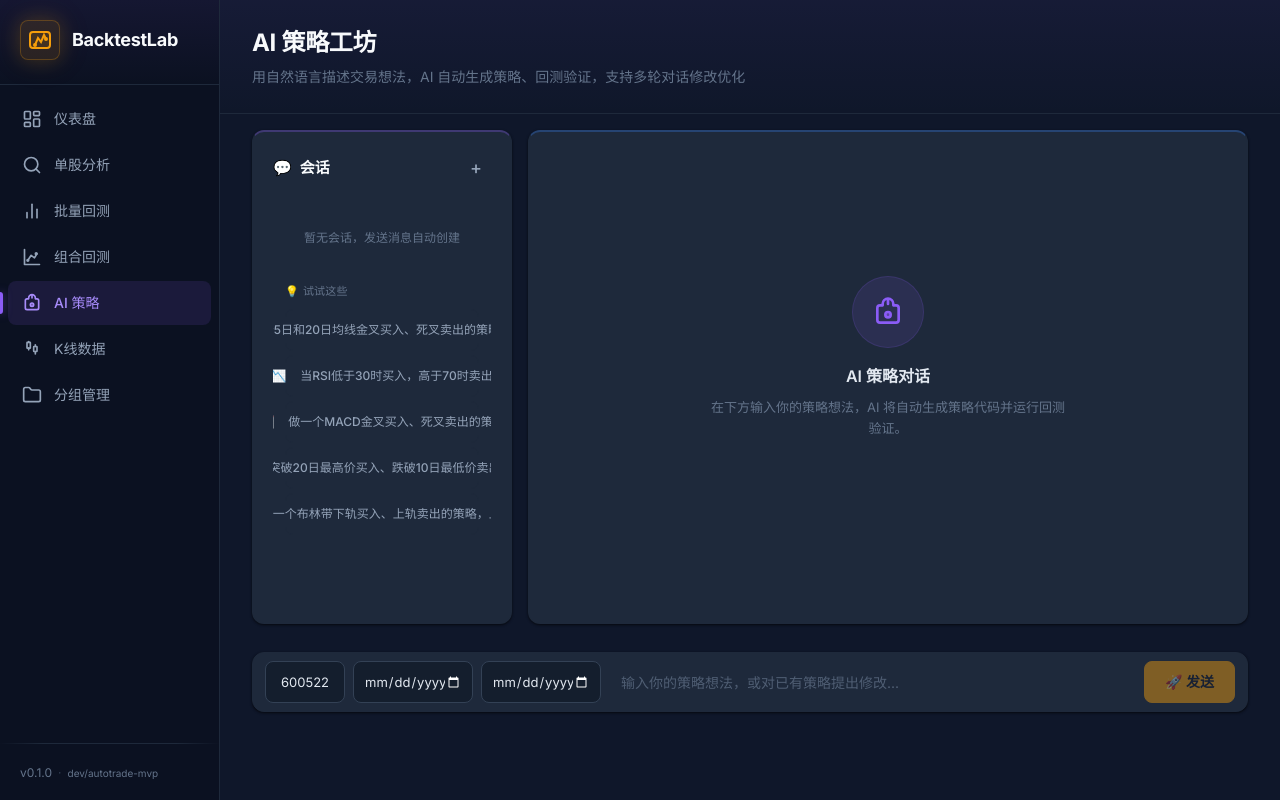
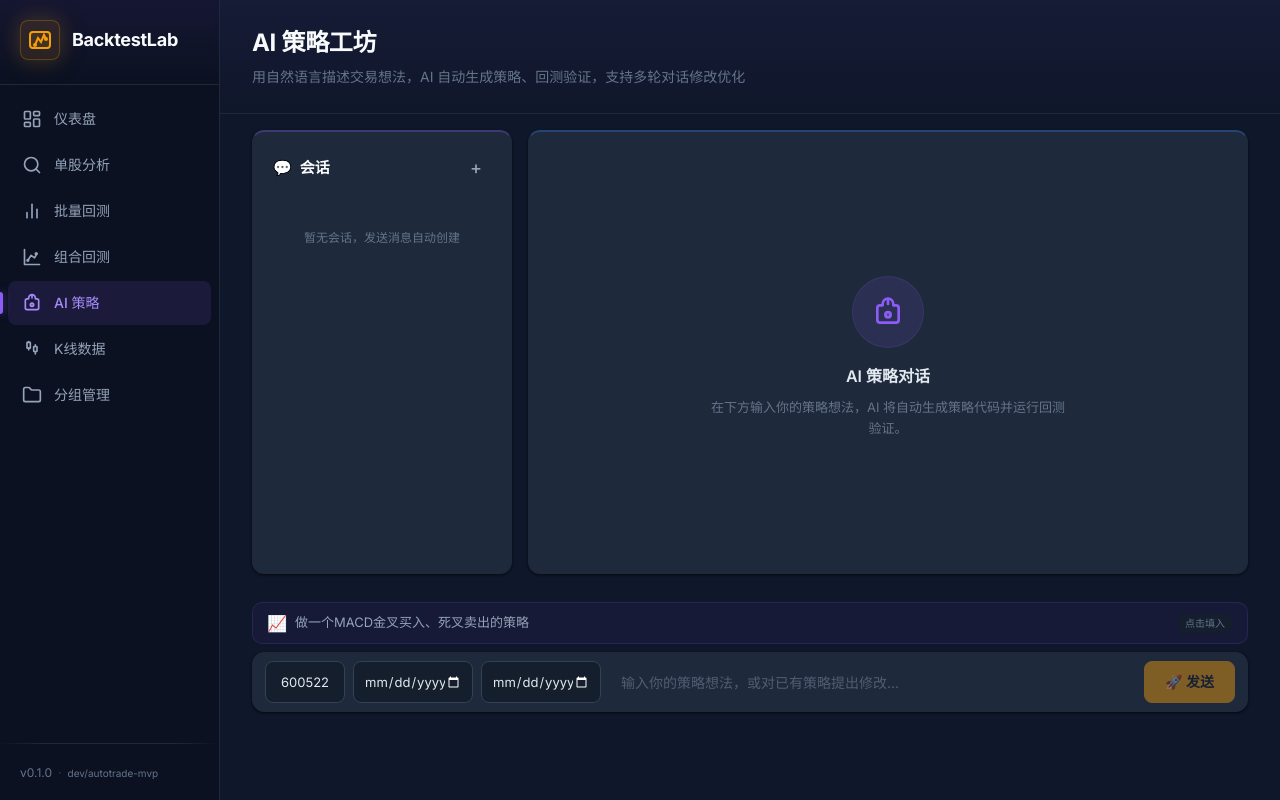
Before and after one commit to huangazazaz/AutoReview, a React (Vite) app in the folder web/: page /ai-strategy in a window 1280 px wide. Built offline with nearby package versions, Linux system fonts and the light colour scheme.

Commit message:
feat: move prompt carousel above input, auto-scroll every 2s, click to fill

```diff
--- a/web/src/components/ChatInput.tsx
+++ b/web/src/components/ChatInput.tsx
@@ -13,14 +13,38 @@ interface ChatInputProps {
   onFillConsumed?: () => void
 }
 
+const EXAMPLE_PROMPTS = [
+  { icon: '📊', text: '做一个5日和20日均线金叉买入、死叉卖出的策略，止损5%' },
+  { icon: '📉', text: '当RSI低于30时买入，高于70时卖出' },
+  { icon: '📈', text: '做一个MACD金叉买入、死叉卖出的策略' },
+  { icon: '🐢', text: '做一个突破20日最高价买入、跌破10日最低价卖出的海龟策略' },
+  { icon: '📐', text: '做一个布林带下轨买入、上轨卖出的策略，止损3%' },
+]
+
 export default function ChatInput({
   symbol, startDate, endDate,
   onSymbolChange, onStartDateChange, onEndDateChange,
   onSend, disabled, fillText, onFillConsumed,
 }: ChatInputProps) {
   const [input, setInput] = useState('')
+  const [promptIndex, setPromptIndex] = useState(0)
+  const [isLeaving, setIsLeaving] = useState(false)
   const consumedRef = useRef<string | undefined>()
+  const timerRef = useRef<ReturnType<typeof setInterval>>()
 
+  // Auto-rotate prompts every 2s
+  useEffect(() => {
+    timerRef.current = setInterval(() => {
+      setIsLeaving(true)
+      setTimeout(() => {
+        setPromptIndex(i => (i + 1) % EXAMPLE_PROMPTS.length)
+        setIsLeaving(false)
+      }, 300)
+    }, 2000)
+    return () => clearInterval(timerRef.current)
+  }, [])
+
+  // External fill via onPromptFill prop
   useEffect(() => {
     if (fillText && fillText !== consumedRef.current) {
       consumedRef.current = fillText
@@ -43,7 +67,43 @@ export default function ChatInput({
     }
   }
 
+  const handlePromptClick = useCallback((text: string) => {
+    setInput(text)
+  }, [])
+
+  const current = EXAMPLE_PROMPTS[promptIndex]
+
   return (
+    <div>
+      {/* ── 滚动提示轮播 ── */}
+      <button
+        onClick={() => handlePromptClick(current.text)}
+        title="点击填入输入框"
+        style={{
+          width: '100%', textAlign: 'left', marginBottom: 8, fontSize: 13,
+          padding: '8px 14px', lineHeight: 1.5, cursor: 'pointer',
+          background: 'rgba(139,92,246,0.06)',
+          border: '1px solid rgba(139,92,246,0.15)',
+          borderRadius: 'var(--radius-md)',
+          color: 'var(--text-secondary)',
+          fontFamily: 'var(--font-sans)',
+          display: 'flex', alignItems: 'center', gap: 8,
+          opacity: isLeaving ? 0 : 1,
+          transform: isLeaving ? 'translateY(-6px)' : 'translateY(0)',
+          transition: 'opacity 0.25s ease, transform 0.25s ease',
+        }}
+      >
+        <span style={{ fontSize: 16, flexShrink: 0 }}>{current.icon}</span>
+        <span style={{ flex: 1 }}>{current.text}</span>
+        <span style={{
+          fontSize: 10, color: 'var(--text-muted)', flexShrink: 0,
+          background: 'var(--bg-input)', padding: '2px 8px', borderRadius: 10,
+        }}>
+          点击填入
+        </span>
+      </button>
+
+      {/* ── 输入区 ── */}
       <div style={{
         display: 'flex', gap: 8, alignItems: 'flex-end',
         background: 'var(--bg-card)', padding: '8px 12px',
@@ -84,5 +144,6 @@ export default function ChatInput({
           {disabled ? '⏳' : '🚀 发送'}
         </button>
       </div>
+    </div>
   )
 }
--- a/web/src/components/ChatSessionList.tsx
+++ b/web/src/components/ChatSessionList.tsx
@@ -6,19 +6,10 @@ interface ChatSessionListProps {
   onSelect: (sessionId: string) => void
   onNew: () => void
   onDelete: (sessionId: string) => void
-  onPromptFill?: (text: string) => void
 }
 
-const EXAMPLE_PROMPTS = [
-  { icon: '📊', text: '做一个5日和20日均线金叉买入、死叉卖出的策略，止损5%' },
-  { icon: '📉', text: '当RSI低于30时买入，高于70时卖出' },
-  { icon: '📈', text: '做一个MACD金叉买入、死叉卖出的策略' },
-  { icon: '🐢', text: '做一个突破20日最高价买入、跌破10日最低价卖出的海龟策略' },
-  { icon: '📐', text: '做一个布林带下轨买入、上轨卖出的策略，止损3%' },
-]
-
 export default function ChatSessionList({
-  sessions, activeSessionId, onSelect, onNew, onDelete, onPromptFill,
+  sessions, activeSessionId, onSelect, onNew, onDelete,
 }: ChatSessionListProps) {
   return (
     <div className="card card-accent" style={{
@@ -71,26 +62,6 @@ export default function ChatSessionList({
             </div>
           ))
         )}
-
-        <div style={{ marginTop: 16 }}>
-          <label className="form-label" style={{
-            marginBottom: 8, display: 'flex', alignItems: 'center', gap: 4,
-            fontSize: 11, color: 'var(--text-muted)',
-          }}>
-            <span>💡</span> 试试这些
-          </label>
-          {EXAMPLE_PROMPTS.map((p, i) => (
-            <button key={i} className="btn btn-ghost"
-              style={{
-                width: '100%', textAlign: 'left', marginBottom: 4, fontSize: 12,
-                padding: '8px 10px', lineHeight: 1.5,
-                border: '1px solid var(--border-light)', borderRadius: 'var(--radius)',
-              }}
-              onClick={() => { onNew(); onPromptFill?.(p.text) }}>
-              <span style={{ marginRight: 6 }}>{p.icon}</span>{p.text}
-            </button>
-          ))}
-        </div>
       </div>
     </div>
   )
--- a/web/src/pages/AIStrategy.tsx
+++ b/web/src/pages/AIStrategy.tsx
@@ -209,7 +209,6 @@ export default function AIStrategy() {
           onSelect={handleSelectSession}
           onNew={handleNewSession}
           onDelete={handleDeleteSession}
-          onPromptFill={handlePromptFill}
         />
 
         {/* 右侧：对话区 */}
```
Lines whose indentation alone changed are shown as unchanged.
